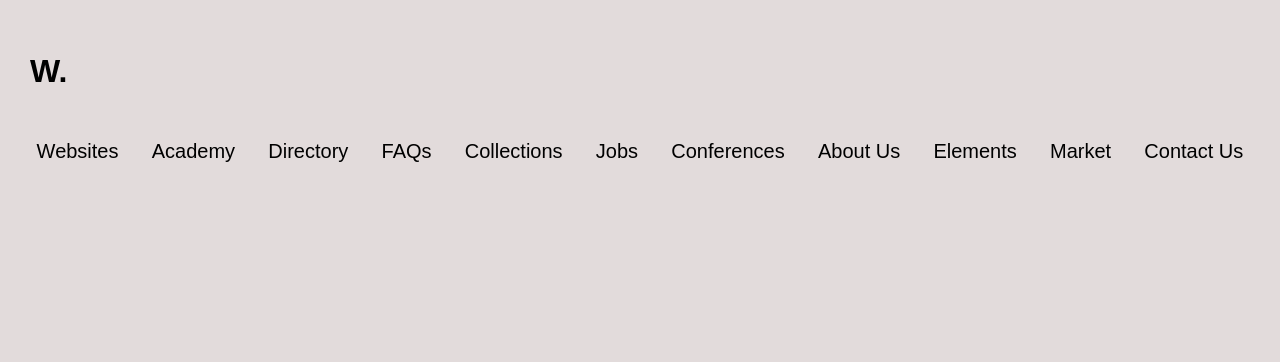
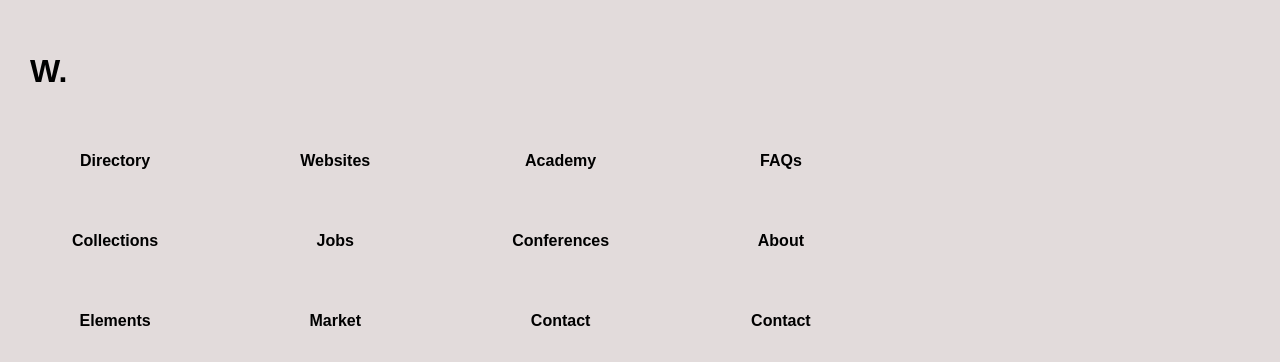
Before and after one commit to irkhan9246/new-web, a plain HTML site: page index.html in a window 1280 px wide. Shown: the part 4128-4490 px from the top of the page. Before the commit the page ends 4311 px from the top, so only its background shows below. Drawn offline with Linux system fonts and the light colour scheme.

Commit message:
Add files via upload

```diff
--- a/index.html
+++ b/index.html
@@ -294,29 +294,36 @@
       <div>
         <h1 class="w3">W.</h1>
       </div>
-      <div class="table">
 
-            <span>Websites</span>
-            <span>Academy</span>
-            <span>Directory</span>
-            <span>FAQs</span>
-            <span>Collections</span>
-            <span>Jobs</span>
-            <span>Conferences</span>
-            <span>About Us</span>
-            <span>Elements</span>
-            <span>Market</span>
-            <span>Contact Us</span>
+    </div>
 
-      </div>
+      <table >
+        <thead>
+        <tr>
+            <th class="table table1">Directory</th>
+            <th class="table table2">Websites</th>
+            <th class="table table3">Academy</th>
+            <th class="table table4">FAQs</th>
+        </tr>
+        <tr>
+            <th class="table table5">Collections</th>
+            <th class="table table6">Jobs</th>
+            <th class="table table7">Conferences</th>
+            <th class="table table8">About</th>
+        </tr>
+        <tr>
+            <th class="table table9">Elements</th>
+            <th class="table table10">Market</th>
+            <th class="table table11">Contact</th>
+            <th class="table table12">Contact</th>
+        </tr>
+        </thead>
+    </table>
 
 
 
 
 
-    </div>
-
-
 
   </body>
 </html>
--- a/style.css
+++ b/style.css
@@ -247,15 +247,12 @@ img{
 img:hover{
     transform: scale(0.9);
 }
-.table{
-    font-family: Arial, Helvetica, sans-serif;
-    font-size: 20px;
-    display: flex;
-    align-items: center;
-    justify-content: space-around;
-    padding: 20px;
 
-}
 .w3{
     margin: 30px;
 }
+.table{
+    font-family: Arial, Helvetica, sans-serif;
+    padding: 30px 70px;
+
+   }
```
